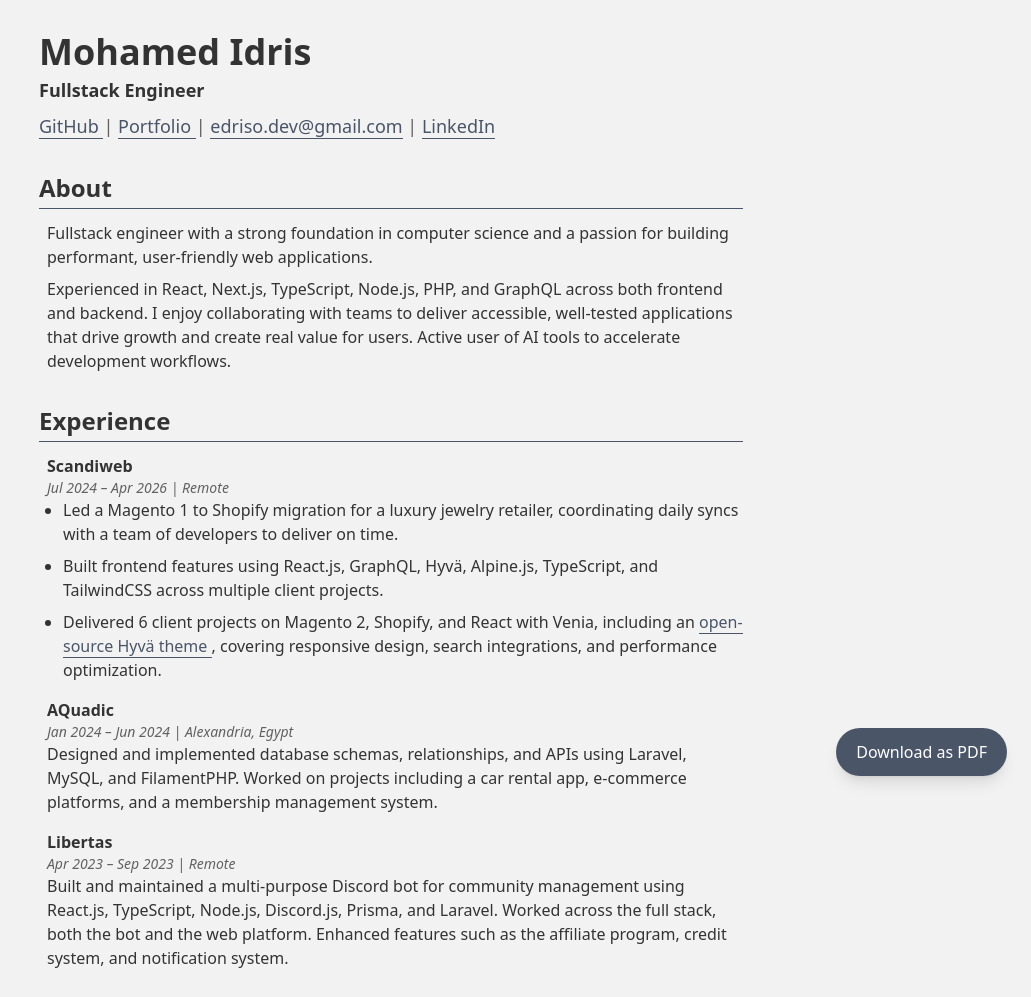
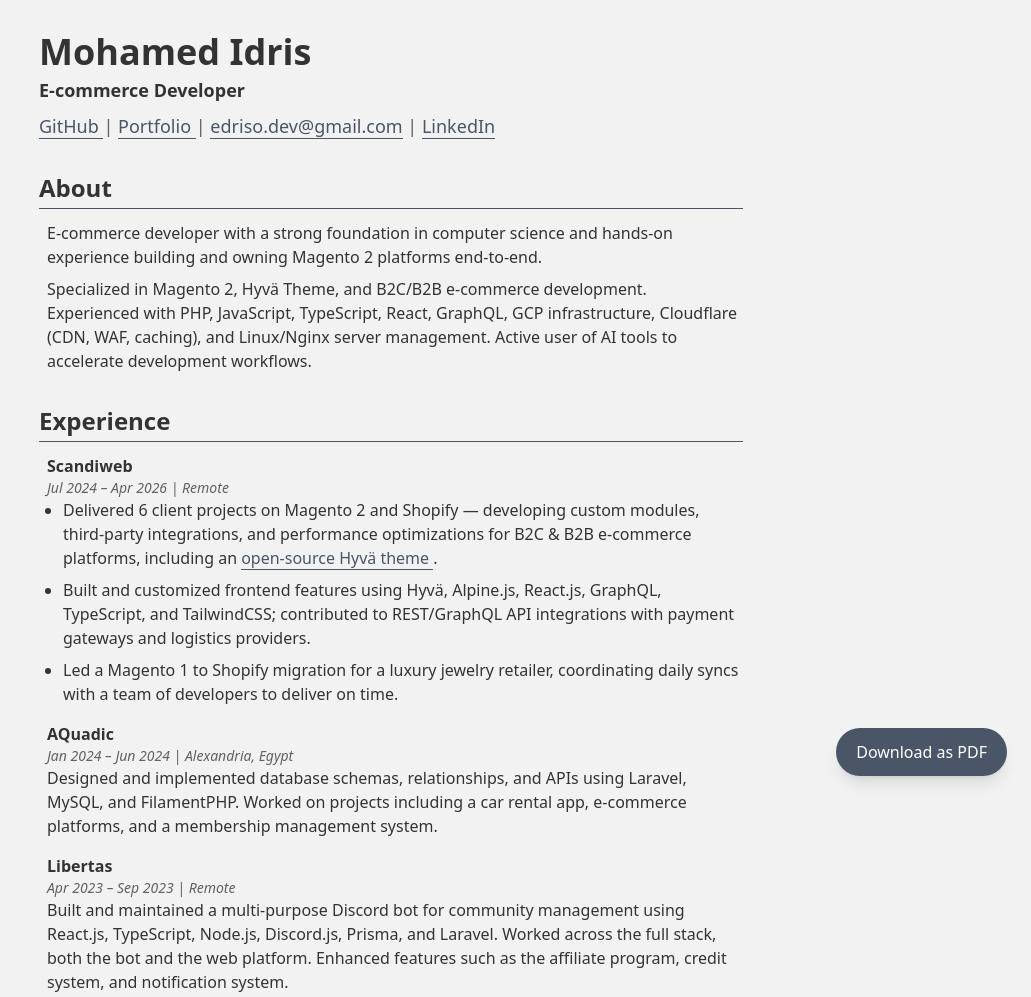
Before and after one commit to edriso/edriso.github.io, a website: page index.html in a window 1280 px wide. Shown: the top 997 px of the page, without its empty margins (249-1280 px from the left). Drawn offline with Linux system fonts and the light colour scheme.

Commit message:
Tailor resume for e-commerce developer role
Update title, about, skills, and Scandiweb bullets to highlight Magento 2,
Hyvä, B2C/B2B, GCP, Cloudflare, Linux/Nginx, and security expertise.

```diff
--- a/index.html
+++ b/index.html
@@ -20,12 +20,12 @@
     <meta name="viewport" content="width=device-width, initial-scale=1" />
     <meta
       name="description"
-      content="Mohamed Idris - Fullstack Engineer building performant web applications with React, Next.js, TypeScript, Node.js, and GraphQL."
+      content="Mohamed Idris - E-commerce Developer specializing in Magento 2, Hyvä Theme, GCP, and building scalable B2C/B2B platforms from scratch."
     />
-    <meta property="og:title" content="Mohamed Idris | Fullstack Engineer" />
+    <meta property="og:title" content="Mohamed Idris | E-commerce Developer" />
     <meta
       property="og:description"
-      content="Fullstack Engineer building performant web applications with React, Next.js, TypeScript, and Node.js."
+      content="E-commerce Developer specializing in Magento 2, Hyvä Theme, and full-stack web development."
     />
     <meta property="og:type" content="website" />
     <meta property="og:url" content="https://edriso.github.io" />
@@ -38,7 +38,7 @@
     />
     <link href="./dist/style.css" rel="stylesheet" />
 
-    <title>Mohamed Idris - Fullstack Engineer</title>
+    <title>Mohamed Idris - E-commerce Developer</title>
   </head>
   <body
     class="bg-bg-page text-text-primary font-sans p-8 max-w-3xl mx-auto print:m-0 print:p-0"
@@ -46,7 +46,7 @@
     <header>
       <h1 class="text-4xl font-bold mb-1 text-text-heading">Mohamed Idris</h1>
       <p class="text-lg font-semibold text-text-heading mb-2">
-        Fullstack Engineer
+        E-commerce Developer
       </p>
 
       <p class="text-lg text-text-muted">
@@ -88,15 +88,16 @@
 
         <div class="space-y-2">
           <p>
-            Fullstack engineer with a strong foundation in computer science and
-            a passion for building performant, user-friendly web applications.
+            E-commerce developer with a strong foundation in computer science
+            and hands-on experience building and owning Magento 2 platforms
+            end-to-end.
           </p>
           <p>
-            Experienced in React, Next.js, TypeScript, Node.js, PHP, and GraphQL
-            across both frontend and backend. I enjoy collaborating with teams
-            to deliver accessible, well-tested applications that drive growth
-            and create real value for users. Active user of AI tools to
-            accelerate development workflows.
+            Specialized in Magento 2, Hyvä Theme, and B2C/B2B e-commerce
+            development. Experienced with PHP, JavaScript, TypeScript, React,
+            GraphQL, GCP infrastructure, Cloudflare (CDN, WAF, caching), and
+            Linux/Nginx server management. Active user of AI tools to accelerate
+            development workflows.
           </p>
         </div>
       </section>
@@ -118,17 +119,9 @@
           </p>
           <ul class="space-y-2 list-disc ml-4">
             <li>
-              Led a Magento 1 to Shopify migration for a luxury jewelry
-              retailer, coordinating daily syncs with a team of developers to
-              deliver on time.
-            </li>
-            <li>
-              Built frontend features using React.js, GraphQL, Hyvä, Alpine.js,
-              TypeScript, and TailwindCSS across multiple client projects.
-            </li>
-            <li>
-              Delivered 6 client projects on Magento 2, Shopify, and React with
-              Venia, including an
+              Delivered 6 client projects on Magento 2 and Shopify — developing
+              custom modules, third-party integrations, and performance
+              optimizations for B2C &amp; B2B e-commerce platforms, including an
               <a
                 href="https://github.com/scandiweb/satoshi-hyva"
                 target="_blank"
@@ -136,8 +129,18 @@
               >
                 open-source Hyvä theme
               </a>
-              , covering responsive design, search integrations, and performance
-              optimization.
+              .
+            </li>
+            <li>
+              Built and customized frontend features using Hyvä, Alpine.js,
+              React.js, GraphQL, TypeScript, and TailwindCSS; contributed to
+              REST/GraphQL API integrations with payment gateways and logistics
+              providers.
+            </li>
+            <li>
+              Led a Magento 1 to Shopify migration for a luxury jewelry
+              retailer, coordinating daily syncs with a team of developers to
+              deliver on time.
             </li>
           </ul>
         </article>
@@ -210,8 +213,12 @@
 
         <ul class="space-y-4">
           <li>
+            <strong>E-commerce</strong>
+            : Magento 2, Hyvä Theme, Shopify, B2C &amp; B2B, Adobe Commerce
+          </li>
+          <li>
             <strong>Languages</strong>
-            : JavaScript, TypeScript, PHP, HTML, CSS
+            : PHP, JavaScript, TypeScript, HTML, CSS
           </li>
           <li>
             <strong>Frontend</strong>
@@ -226,12 +233,12 @@
             : MySQL, PostgreSQL, MongoDB
           </li>
           <li>
-            <strong>Platforms</strong>
-            : Shopify, Magento 2, Hyvä
+            <strong>Infrastructure</strong>
+            : GCP (Compute Engine, Cloud SQL, IAM, load balancing), Cloudflare (CDN, WAF, caching, DDoS protection), Linux/Unix, Nginx/Apache, Docker
           </li>
           <li>
-            <strong>Bots</strong>
-            : Grammy, Discord.js
+            <strong>Security</strong>
+            : OWASP, PCI DSS, SSL/TLS, firewall configuration
           </li>
           <li>
             <strong>Testing</strong>
@@ -239,11 +246,11 @@
           </li>
           <li>
             <strong>Tools</strong>
-            : Git, Docker, CI/CD, Postman, AI Tools
+            : Git, CI/CD, Postman, AI Tools
           </li>
           <li>
             <strong>Soft Skills</strong>
-            : Agile Methodologies, Team Collaboration, Code Review
+            : Agile Methodologies, Team Collaboration, Code Review, Technical Documentation
           </li>
         </ul>
       </section>
```
